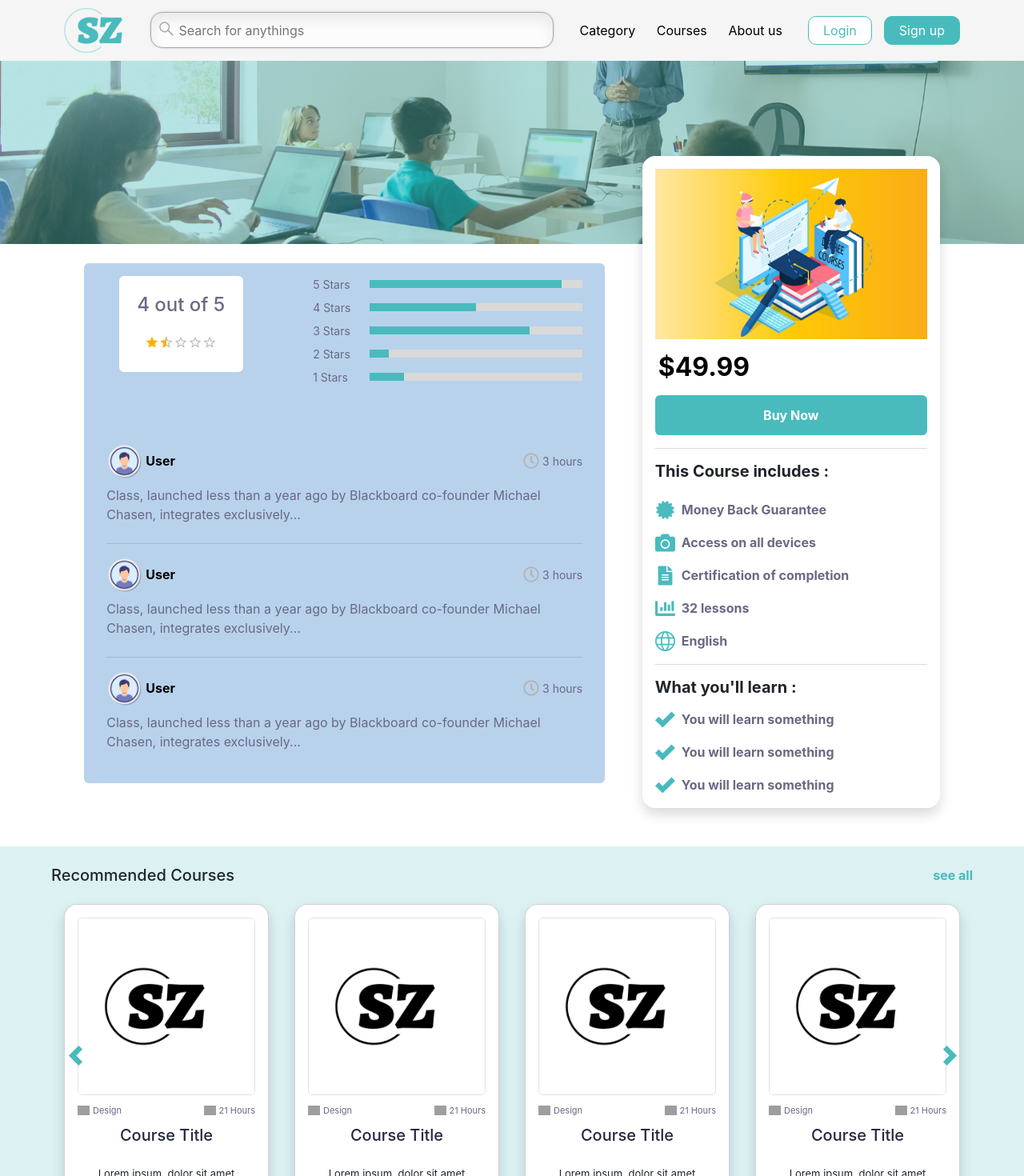
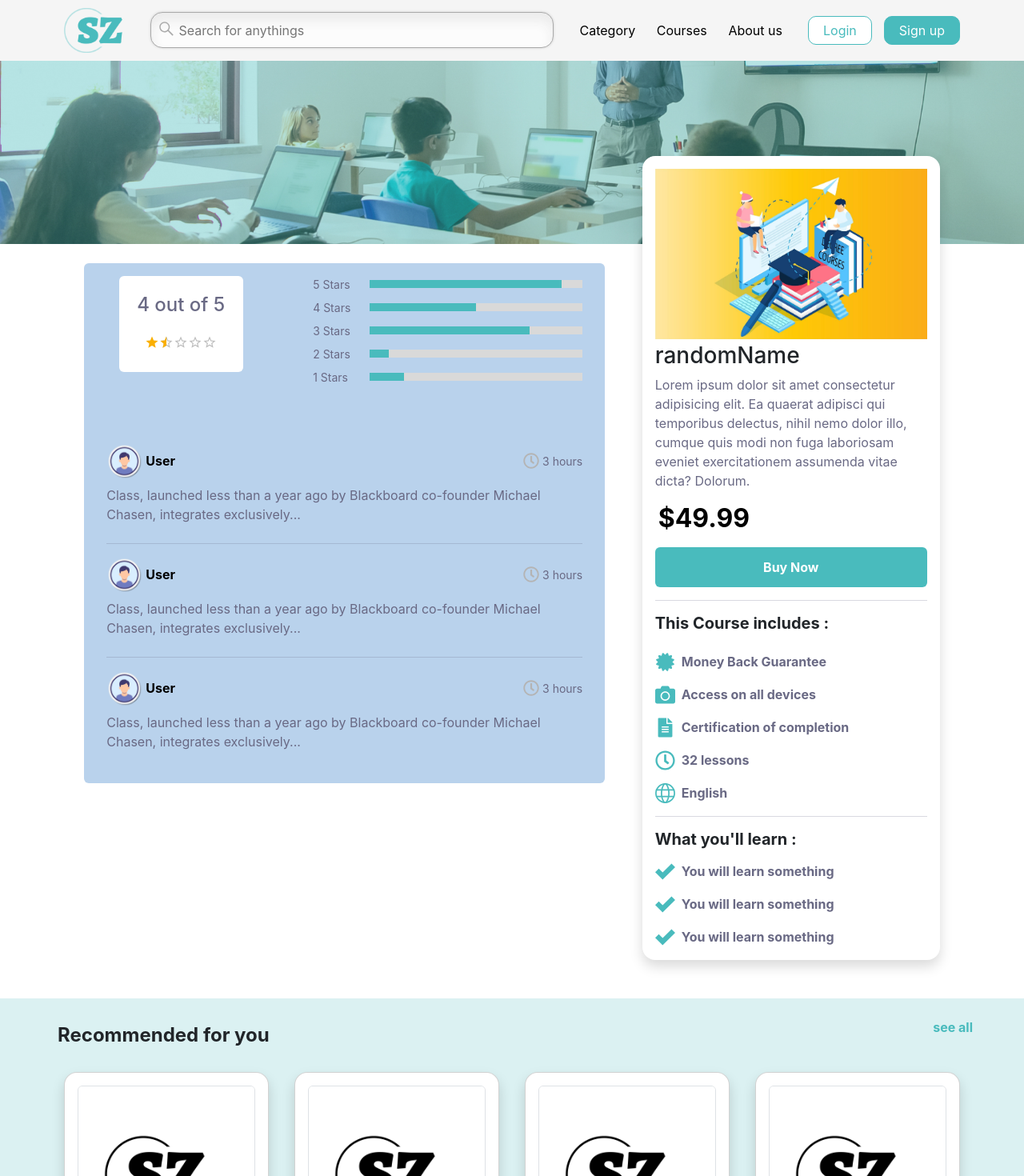
Before and after one commit to Muhammad51264/React-Project-StudyZone, a React (Create React App) app in the folder studyzone/: page /courses/courseId in a window 1280 px wide. Shown: the top 1470 px of the page at 80% size. Built offline with nearby package versions, Linux system fonts and the light colour scheme; grey boxes are pictures that could not be loaded.

Commit message:
add-more-info-to-coursedetails-page

```diff
--- a/studyzone/src/Components/Card.js
+++ b/studyzone/src/Components/Card.js
@@ -15,7 +15,7 @@ const Card = (props) => {
                 <div className="card__category__name">{props.category}</div>
             </div>
             <div className="card__category__lessons d-flex gap-1 align-items-center">
-            <img  width={"15px"} src="Images\time.svg" alt="" />
+            <img  width={"15px"} src="../Images/time.svg" alt="" />
                 <div className="card__category__time">{props.hours}</div>
             </div>
         </div>
--- a/studyzone/src/Components/Card_Slider.js
+++ b/studyzone/src/Components/Card_Slider.js
@@ -65,7 +65,6 @@ const CardSlider = () => {
       infinite={true}
       items={items}
       responsive={responsive}
-      buttonsDisabled={true} // Enable navigation buttons
       renderNextButton={nextButton}
       renderPrevButton={prevButton}
     />
--- a/studyzone/src/Pages/App.js
+++ b/studyzone/src/Pages/App.js
@@ -15,7 +15,6 @@ function App() {
     <Nav/>
     <BrowserRouter>
     <Routes>
-
       <Route path="/" Component={LandingPage}></Route>
       <Route path='/login' Component={Login}></Route>
       <Route path='/register' Component={Register}></Route>
@@ -24,6 +23,7 @@ function App() {
     </Routes>
     </BrowserRouter>
     </>
+
   );
 }
 
--- a/studyzone/src/Pages/CourseDetails.js
+++ b/studyzone/src/Pages/CourseDetails.js
@@ -2,10 +2,8 @@ import React from 'react'
 // import Box from '@mui/material/Box';
 import Rating from '@mui/material/Rating';
 // import Typography from '@mui/material/Typography';
-import Card from '../Components/Card'
 import CardSlider from '../Components/Card_Slider';
 const CourseDetails = () => {
-
   return (
     <>
     <div className='course__details__background'>
@@ -110,6 +108,8 @@ const CourseDetails = () => {
 
       <div className="course__info col-4 col-sm-4 col-md-4 border order-1 order-xl-2 mb-4 mx-auto bg-white rounded-4 p-3 border-0 shadow" style={{marginTop:"-12%"}}>
       <div className="course__img"><img src="..\Images\course-image.jpg" alt="img" width={"100%"}/></div>
+      <h3 className="course__name text-dark mt-1">randomName</h3>
+      <div className="course__desc">Lorem ipsum dolor sit amet consectetur adipisicing elit. Ea quaerat adipisci qui temporibus delectus, nihil nemo dolor illo, cumque quis modi non fuga laboriosam eveniet exercitationem assumenda vitae dicta? Dolorum.</div>
       <h2 className="price text-black fw-bold my-3 ms-1">$49.99</h2>
       <button className='buy__button btn btn-info'>Buy Now</button>
       <hr />
@@ -129,7 +129,7 @@ const CourseDetails = () => {
         <div className="fw-bold">Certification of completion</div>
         </div>
         <div className="course__payment d-flex gap-2">
-        <img width={"25px"} height={"25px"} src="..\Images\charts.svg" alt="icon" />
+        <img width={"25px"} height={"25px"} src="..\Images\time_green.svg" alt="icon" />
         <div className="fw-bold">32 lessons</div>
 
         </div>
@@ -168,8 +168,9 @@ const CourseDetails = () => {
 
         <div className="m-auto card__slider__recommended pt-2">
           <div className='recommended__text d-flex justify-content-between m-auto mt-3' style={{width:"90%"}}>
-            <h5 className="recommended">Recommended Courses</h5>
-            <div className="see__all">see all</div>
+          <h4 className="p-2">
+            <b>Recommended for you</b>
+          </h4>            <div className="see__all">see all</div>
           </div>
 
           <div className='m-auto' style={{width:"90%"}}><CardSlider /></div> </div>
```
Also changed, not shown: studyzone/public/Images/time_green.svg (added).
